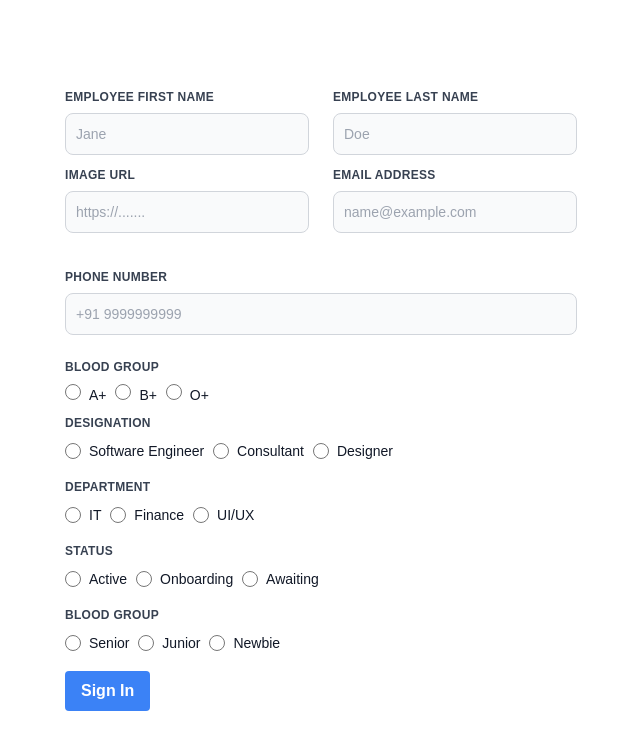
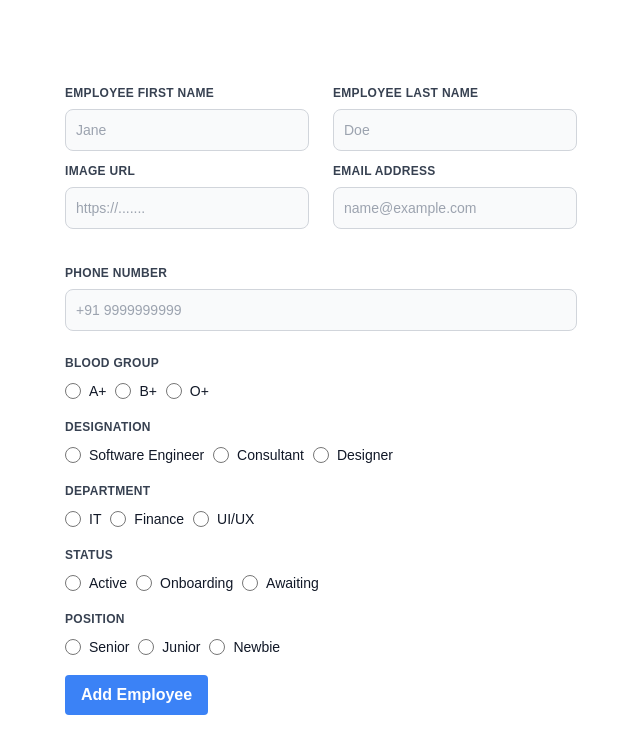
Before and after one commit to harsh1x4/e-m-s, a Next.js app: page /createData in a window 1280 px wide. Shown: the top 754 px of the page, without its empty margins (319-959 px from the left). Built offline with nearby package versions, Linux system fonts and the light colour scheme.

Commit message:
Modified with some changes

```diff
--- a/pages/createData.js
+++ b/pages/createData.js
@@ -1,178 +1,234 @@
+/* eslint-disable react-hooks/rules-of-hooks */
+import { useState } from 'react'
 import styles from '../styles/Home.module.css'
+import { Radio } from '@nextui-org/react';
+
 const createData = () => {
+
+  const [employee, setEmployee] = useState({});
+
+  const addEmployeeForm = (e) => {
+    console.log(employee);
+
+    e.preventDefault();
+  }
+
   return (
     <>
       <div className={styles.container}>
         <div className={styles.main}>
-          <form className="w-full max-w-lg">
+          <form onSubmit={addEmployeeForm} className="w-full max-w-lg">
             <div className="flex flex-wrap -mx-3 mb-6">
               <div className="w-full md:w-1/2 px-3 mb-3 md:mb-0">
-                <label className="block uppercase tracking-wide text-gray-700 text-xs font-bold mb-2" for="grid-first-name">
+                <label className="block uppercase tracking-wide text-gray-700 text-xs font-bold mb-2" htmlFor="grid-first-name">
                   Employee First Name
                 </label>
                 <input className="bg-gray-50 border border-gray-300 text-gray-900 text-sm rounded-lg focus:ring-blue-500 focus:border-blue-500 block w-full p-2.5 dark:bg-gray-700 dark:border-gray-600 dark:placeholder-gray-400 dark:text-white dark:focus:ring-blue-500 dark:focus:border-blue-500" id="grid-first-name"
-                  type="text" placeholder="Jane" />
+                  type="text" placeholder="Jane" onChange={(e) => {
+                    setEmployee({ ...employee, firstName: e.target.value })
+                  }} />
               </div>
               <div className="w-full md:w-1/2 mb-3  px-3">
-                <label className="block uppercase tracking-wide text-gray-700 text-xs font-bold mb-2" for="grid-last-name">
+                <label className="block uppercase tracking-wide text-gray-700 text-xs font-bold mb-2" htmlFor="grid-last-name">
                   Employee Last Name
                 </label>
                 <input className="bg-gray-50 border border-gray-300 text-gray-900 text-sm rounded-lg focus:ring-blue-500 focus:border-blue-500 block w-full p-2.5 dark:bg-gray-700 dark:border-gray-600 dark:placeholder-gray-400 dark:text-white dark:focus:ring-blue-500 dark:focus:border-blue-500" id="grid-last-name"
-                  type="text" placeholder="Doe" />
+                  type="text" placeholder="Doe" onChange={(e) => {
+                    setEmployee({ ...employee, lastName: e.target.value })
+                  }} />
               </div>
               <div className="w-full md:w-1/2 mb-3  px-3">
-                <label className="block uppercase tracking-wide text-gray-700 text-xs font-bold mb-2" for="grid-imgUrl">
+                <label className="block uppercase tracking-wide text-gray-700 text-xs font-bold mb-2" htmlFor="grid-imgUrl">
                   Image URL
                 </label>
                 <input className="bg-gray-50 border border-gray-300 text-gray-900 text-sm rounded-lg focus:ring-blue-500 focus:border-blue-500 block w-full p-2.5 dark:bg-gray-700 dark:border-gray-600 dark:placeholder-gray-400 dark:text-white dark:focus:ring-blue-500 dark:focus:border-blue-500" id="grid-imgUrl"
-                  type="text" placeholder="https://......." />
+                  type="text" placeholder="https://......." onChange={(e) => {
+                    setEmployee({ ...employee, imageUrl: e.target.value })
+                  }} />
               </div>
               <div className="w-full md:w-1/2 px-3">
-                <label className="block uppercase tracking-wide text-gray-700 text-xs font-bold mb-2" for="grid-mail">
+                <label className="block uppercase tracking-wide text-gray-700 text-xs font-bold mb-2" htmlFor="grid-mail">
                   Email Address
                 </label>
                 <input className="bg-gray-50 border border-gray-300 text-gray-900 text-sm rounded-lg focus:ring-blue-500 focus:border-blue-500 block w-full p-2.5 dark:bg-gray-700 dark:border-gray-600 dark:placeholder-gray-400 dark:text-white dark:focus:ring-blue-500 dark:focus:border-blue-500" id="grid-mail"
-                  type="text" placeholder="name@example.com" />
+                  type="text" placeholder="name@example.com" onChange={(e) => {
+                    setEmployee({ ...employee, emailId: e.target.value })
+                  }} />
               </div>
             </div>
             <div className="flex flex-wrap -mx-3 mb-6">
               <div className="w-full px-3">
-                <label className="block uppercase tracking-wide text-gray-700 text-xs font-bold mb-2" for="grid-number">
+                <label className="block uppercase tracking-wide text-gray-700 text-xs font-bold mb-2" htmlFor="grid-number">
                   Phone Number
                 </label>
-                <input class="bg-gray-50 border border-gray-300 text-gray-900 text-sm rounded-lg focus:ring-blue-500 focus:border-blue-500 block w-full p-2.5 dark:bg-gray-700 dark:border-gray-600 dark:placeholder-gray-400 dark:text-white dark:focus:ring-blue-500 dark:focus:border-blue-500" id="grid-number"
-                  type="text" placeholder="+91 9999999999" />
+                <input className="bg-gray-50 border border-gray-300 text-gray-900 text-sm rounded-lg focus:ring-blue-500 focus:border-blue-500 block w-full p-2.5 dark:bg-gray-700 dark:border-gray-600 dark:placeholder-gray-400 dark:text-white dark:focus:ring-blue-500 dark:focus:border-blue-500" id="grid-number"
+                  type="text" placeholder="+91 9999999999" onChange={(e) => {
+                    setEmployee({ ...employee, phoneNumber: e.target.value })
+                  }} />
               </div>
             </div>
 
-            <div className="flex flex-wrap -mx-3 mb-2">
-              <div className="w-full px-3">
-                <label className="block uppercase tracking-wide text-gray-700 text-xs font-bold mb-2" for="grid-number">
-                  Blood Group
-                </label>
-                <input className="w-4 h-4 border-gray-300 focus:ring-2 focus:ring-blue-300 dark:focus:ring-blue-600 dark:focus:bg-blue-600 dark:bg-gray-700 dark:border-gray-600"
-                  type="radio" id="A+" value="A+" name="bloodGroup"
-                  required />
-                <label className="ml-2 text-sm font-medium text-gray-900 dark:text-gray-300" for="A+">A+</label>&nbsp;&nbsp;
-                <input className="w-4 h-4 border-gray-300 focus:ring-2 focus:ring-blue-300 dark:focus:ring-blue-600 dark:focus:bg-blue-600 dark:bg-gray-700 dark:border-gray-600"
-                  type="radio" id="B+" value="B+" name="bloodGroup"
-                  required />
-                <label className="ml-2 text-sm font-medium text-gray-900 dark:text-gray-300" for="B+">B+</label>&nbsp;&nbsp;
-                <input className="w-4 h-4 border-gray-300 focus:ring-2 focus:ring-blue-300 dark:focus:ring-blue-600 dark:focus:bg-blue-600 dark:bg-gray-700 dark:border-gray-600"
-                  type="radio" id="O+" value="O+" name="bloodGroup"
-                  required />
-                <label className="ml-2 text-sm font-medium text-gray-900 dark:text-gray-300" for="O+">O+</label>
-              </div>
-            </div>
+            {/* ===============Blood Group=============== */}
 
             <div className="flex flex-wrap -mx-3 mb-2">
               <div className="w-full px-3">
-                <label className="block uppercase tracking-wide text-gray-700 text-xs font-bold mb-2" for="grid-number">
-                  Designation
+                <label className="block uppercase tracking-wide text-gray-700 text-xs font-bold mb-2" htmlFor="grid-number">
+                  Blood Group
                 </label>
-                <div class="flex items-center mb-2">
-                  <div class="flex items-center">
+                <div className="flex items-center mb-2">
+                  <div className="flex items-center">
                     <input className="w-4 h-4 border-gray-300 focus:ring-2 focus:ring-blue-300 dark:focus:ring-blue-600 dark:focus:bg-blue-600 dark:bg-gray-700 dark:border-gray-600"
-                      type="radio" id="softwareEngineer" value="Software Engineer" name="designation"
-                      required />
-                    <label className="ml-2 text-sm font-medium text-gray-900 dark:text-gray-300" for="softwareEngineer">Software Engineer</label>&nbsp;&nbsp;
+                      type="radio" id="A+" name="bloodGroup" value="A+" required onChange={(e) => {
+                        setEmployee({ ...employee, bloodGroup: e.target.value })
+                      }} />
+                    <label className="ml-2 text-sm font-medium text-gray-900 dark:text-gray-300" htmlFor="A+">A+</label>&nbsp;&nbsp;
                   </div>
-                  <div class="flex items-center">
+                  <div className="flex items-center">
                     <input className="w-4 h-4 border-gray-300 focus:ring-2 focus:ring-blue-300 dark:focus:ring-blue-600 dark:focus:bg-blue-600 dark:bg-gray-700 dark:border-gray-600"
-                      type="radio" id="consultant" value="Consultant" name="designation"
-                      required />
-                    <label className="ml-2 text-sm font-medium text-gray-900 dark:text-gray-300" for="consultant">Consultant</label>&nbsp;&nbsp;
+                      type="radio" id="B+" name="bloodGroup" value="B+" required onChange={(e) => {
+                        setEmployee({ ...employee, bloodGroup: e.target.value })
+                      }} />
+                    <label className="ml-2 text-sm font-medium text-gray-900 dark:text-gray-300" htmlFor="B+">B+</label>&nbsp;&nbsp;
                   </div>
-                  <div class="flex items-center">
+                  <div className="flex items-center">
                     <input className="w-4 h-4 border-gray-300 focus:ring-2 focus:ring-blue-300 dark:focus:ring-blue-600 dark:focus:bg-blue-600 dark:bg-gray-700 dark:border-gray-600"
-                      type="radio" id="designer" value="Designer" name="designation"
-                      required />
-                    <label className="ml-2 text-sm font-medium text-gray-900 dark:text-gray-300" for="designer">Designer</label>
+                      type="radio" id="O+" name="bloodGroup" value="O+" required onChange={(e) => {
+                        setEmployee({ ...employee, bloodGroup: e.target.value })
+                      }} />
+                    <label className="ml-2 text-sm font-medium text-gray-900 dark:text-gray-300" htmlFor="O+">O+</label>
                   </div>
                 </div>
               </div>
             </div>
 
+            {/* ===============Designation=============== */}
+
             <div className="flex flex-wrap -mx-3 mb-2">
               <div className="w-full px-3">
-                <label className="block uppercase tracking-wide text-gray-700 text-xs font-bold mb-2" for="grid-number">
-                  Department
+                <label className="block uppercase tracking-wide text-gray-700 text-xs font-bold mb-2" htmlFor="grid-number">
+                  Designation
                 </label>
-                <div class="flex items-center mb-2">
-                  <div class="flex items-center">
+                <div className="flex items-center mb-2">
+                  <div className="flex items-center">
                     <input className="w-4 h-4 border-gray-300 focus:ring-2 focus:ring-blue-300 dark:focus:ring-blue-600 dark:focus:bg-blue-600 dark:bg-gray-700 dark:border-gray-600"
-                      type="radio" id="it" value="Active" name="department"
-                      required />
-                    <label className="ml-2 text-sm font-medium text-gray-900 dark:text-gray-300" for="Active">IT</label>&nbsp;&nbsp;
+                      type="radio" id="softwareEngineer" value="Software Engineer" name="designation" required onChange={(e) => {
+                        setEmployee({ ...employee, designation: e.target.value })
+                      }} />
+                    <label className="ml-2 text-sm font-medium text-gray-900 dark:text-gray-300" htmlFor="softwareEngineer">Software Engineer</label>&nbsp;&nbsp;
                   </div>
-                  <div class="flex items-center">
+                  <div className="flex items-center">
                     <input className="w-4 h-4 border-gray-300 focus:ring-2 focus:ring-blue-300 dark:focus:ring-blue-600 dark:focus:bg-blue-600 dark:bg-gray-700 dark:border-gray-600"
-                      type="radio" id="finance" value="Finance" name="department"
-                      required />
-                    <label className="ml-2 text-sm font-medium text-gray-900 dark:text-gray-300" for="finance">Finance</label>&nbsp;&nbsp;
+                      type="radio" id="consultant" value="Consultant" name="designation" required onChange={(e) => {
+                        setEmployee({ ...employee, designation: e.target.value })
+                      }} />
+                    <label className="ml-2 text-sm font-medium text-gray-900 dark:text-gray-300" htmlFor="consultant">Consultant</label>&nbsp;&nbsp;
                   </div>
-                  <div class="flex items-center">
+                  <div className="flex items-center">
                     <input className="w-4 h-4 border-gray-300 focus:ring-2 focus:ring-blue-300 dark:focus:ring-blue-600 dark:focus:bg-blue-600 dark:bg-gray-700 dark:border-gray-600"
-                      type="radio" id="uiux" value="UI/UX" name="department"
-                      required />
-                    <label className="ml-2 text-sm font-medium text-gray-900 dark:text-gray-300" for="uiux">UI/UX</label>
+                      type="radio" id="designer" value="Designer" name="designation" required onChange={(e) => {
+                        setEmployee({ ...employee, designation: e.target.value })
+                      }} />
+                    <label className="ml-2 text-sm font-medium text-gray-900 dark:text-gray-300" htmlFor="designer">Designer</label>
                   </div>
                 </div>
               </div>
             </div>
 
+            {/* ===============Department=============== */}
+
             <div className="flex flex-wrap -mx-3 mb-2">
               <div className="w-full px-3">
-                <label className="block uppercase tracking-wide text-gray-700 text-xs font-bold mb-2" for="grid-number">
-                  Status
+                <label className="block uppercase tracking-wide text-gray-700 text-xs font-bold mb-2" htmlFor="grid-number">
+                  Department
                 </label>
-                <div class="flex items-center mb-2">
-                  <div class="flex items-center">
+                <div className="flex items-center mb-2">
+                  <div className="flex items-center">
                     <input className="w-4 h-4 border-gray-300 focus:ring-2 focus:ring-blue-300 dark:focus:ring-blue-600 dark:focus:bg-blue-600 dark:bg-gray-700 dark:border-gray-600"
-                      type="radio" id="Active" value="Active" name="bloodGroup"
-                      required />
-                    <label className="ml-2 text-sm font-medium text-gray-900 dark:text-gray-300" for="Active">Active</label>&nbsp;&nbsp;
+                      type="radio" name="department" id="it" value="IT" required onChange={(e) => {
+                        setEmployee({ ...employee, department: e.target.value })
+                      }} />
+                    <label className="ml-2 text-sm font-medium text-gray-900 dark:text-gray-300" htmlFor="it">IT</label>&nbsp;&nbsp;
                   </div>
-                  <div class="flex items-center">
+                  <div className="flex items-center">
                     <input className="w-4 h-4 border-gray-300 focus:ring-2 focus:ring-blue-300 dark:focus:ring-blue-600 dark:focus:bg-blue-600 dark:bg-gray-700 dark:border-gray-600"
-                      type="radio" id="Onboarding" value="Onboarding" name="bloodGroup"
-                      required />
-                    <label className="ml-2 text-sm font-medium text-gray-900 dark:text-gray-300" for="Onboarding">Onboarding</label>&nbsp;&nbsp;
+                      type="radio" name="department" id="finance" value="Finance" required onChange={(e) => {
+                        setEmployee({ ...employee, department: e.target.value })
+                      }} />
+                    <label className="ml-2 text-sm font-medium text-gray-900 dark:text-gray-300" htmlFor="finance">Finance</label>&nbsp;&nbsp;
                   </div>
-                  <div class="flex items-center">
+                  <div className="flex items-center">
                     <input className="w-4 h-4 border-gray-300 focus:ring-2 focus:ring-blue-300 dark:focus:ring-blue-600 dark:focus:bg-blue-600 dark:bg-gray-700 dark:border-gray-600"
-                      type="radio" id="Newbie" value="Newbie" name="bloodGroup"
-                      required />
-                    <label className="ml-2 text-sm font-medium text-gray-900 dark:text-gray-300" for="Newbie">Awaiting</label>
+                      type="radio" name="department" id="uiux" value="UI/UX" required onChange={(e) => {
+                        setEmployee({ ...employee, department: e.target.value })
+                      }} />
+                    <label className="ml-2 text-sm font-medium text-gray-900 dark:text-gray-300" htmlFor="uiux">UI/UX</label>
                   </div>
                 </div>
               </div>
             </div>
 
+            {/* ===============Status=============== */}
+
+            <div className="flex flex-wrap -mx-3 mb-2">
+              <div className="w-full px-3">
+                <label className="block uppercase tracking-wide text-gray-700 text-xs font-bold mb-2" htmlFor="grid-number">
+                  Status
+                </label>
+                <div className="flex items-center mb-2">
+                  <div className="flex items-center">
+                    <input className="w-4 h-4 border-gray-300 focus:ring-2 focus:ring-blue-300 dark:focus:ring-blue-600 dark:focus:bg-blue-600 dark:bg-gray-700 dark:border-gray-600"
+                      type="radio" id="Active" name="status" value="Active" required onChange={(e) => {
+                        setEmployee({ ...employee, status: e.target.value })
+                      }} />
+                    <label className="ml-2 text-sm font-medium text-gray-900 dark:text-gray-300" htmlFor="Active">Active</label>&nbsp;&nbsp;
+                  </div>
+                  <div className="flex items-center">
+                    <input className="w-4 h-4 border-gray-300 focus:ring-2 focus:ring-blue-300 dark:focus:ring-blue-600 dark:focus:bg-blue-600 dark:bg-gray-700 dark:border-gray-600"
+                      type="radio" id="Onboarding" name="status" value="Onboarding" required onChange={(e) => {
+                        setEmployee({ ...employee, status: e.target.value })
+                      }} />
+                    <label className="ml-2 text-sm font-medium text-gray-900 dark:text-gray-300" htmlFor="Onboarding">Onboarding</label>&nbsp;&nbsp;
+                  </div>
+                  <div className="flex items-center">
+                    <input className="w-4 h-4 border-gray-300 focus:ring-2 focus:ring-blue-300 dark:focus:ring-blue-600 dark:focus:bg-blue-600 dark:bg-gray-700 dark:border-gray-600"
+                      type="radio" id="Awaiting" name="status" value="Awaiting" required onChange={(e) => {
+                        setEmployee({ ...employee, status: e.target.value })
+                      }} />
+                    <label className="ml-2 text-sm font-medium text-gray-900 dark:text-gray-300" htmlFor="Awaiting">Awaiting</label>
+                  </div>
+                </div>
+              </div>
+            </div>
+
+            {/* ===============Position=============== */}
+
             <div className="flex flex-wrap -mx-3 mb-2">
               <div className="w-full px-3">
 
-                <label className="block uppercase tracking-wide text-gray-700 text-xs font-bold mb-2" for="grid-number">
-                  Blood Group
+                <label className="block uppercase tracking-wide text-gray-700 text-xs font-bold mb-2" htmlFor="grid-number">
+                  Position
                 </label>
-                <div class="flex items-center mb-2">
-                  <div class="flex items-center">
+                <div className="flex items-center mb-2">
+                  <div className="flex items-center">
                     <input className="w-4 h-4 border-gray-300 focus:ring-2 focus:ring-blue-300 dark:focus:ring-blue-600 dark:focus:bg-blue-600 dark:bg-gray-700 dark:border-gray-600"
-                      type="radio" id="senior" value="Senior" name="position"
-                      required />
-                    <label className="ml-2 text-sm font-medium text-gray-900 dark:text-gray-300" for="senior">Senior</label>&nbsp;&nbsp;
+                      type="radio" id="senior" name="position" value="Senior" required onChange={(e) => {
+                        setEmployee({ ...employee, position: e.target.value })
+                      }} />
+                    <label className="ml-2 text-sm font-medium text-gray-900 dark:text-gray-300" htmlFor="senior">Senior</label>&nbsp;&nbsp;
                   </div>
-                  <div class="flex items-center">
+                  <div className="flex items-center">
                     <input className="w-4 h-4 border-gray-300 focus:ring-2 focus:ring-blue-300 dark:focus:ring-blue-600 dark:focus:bg-blue-600 dark:bg-gray-700 dark:border-gray-600"
-                      type="radio" id="junior" value="Junior" name="position"
-                      required />
-                    <label className="ml-2 text-sm font-medium text-gray-900 dark:text-gray-300" for="junior">Junior</label>&nbsp;&nbsp;
+                      type="radio" id="junior" name="position" value="Junior" required onChange={(e) => {
+                        setEmployee({ ...employee, position: e.target.value })
+                      }} />
+                    <label className="ml-2 text-sm font-medium text-gray-900 dark:text-gray-300" htmlFor="junior">Junior</label>&nbsp;&nbsp;
                   </div>
-                  <div class="flex items-center">
+                  <div className="flex items-center">
                     <input className="w-4 h-4 border-gray-300 focus:ring-2 focus:ring-blue-300 dark:focus:ring-blue-600 dark:focus:bg-blue-600 dark:bg-gray-700 dark:border-gray-600"
-                      type="radio" id="newbie" value="Newbie" name="position"
-                      required />
-                    <label className="ml-2 text-sm font-medium text-gray-900 dark:text-gray-300" for="newbie">Newbie</label>
+                      type="radio" id="newbie" name="position" value="Newbie" required onChange={(e) => {
+                        setEmployee({ ...employee, position: e.target.value })
+                      }} />
+                    <label className="ml-2 text-sm font-medium text-gray-900 dark:text-gray-300" htmlFor="newbie">Newbie</label>
                   </div>
                 </div>
               </div>
@@ -180,8 +236,8 @@ const createData = () => {
 
             <div className="flex items-center justify-between">
               <button className="bg-blue-500 hover:bg-blue-700 text-white font-bold py-2 px-4 rounded focus:outline-none focus:shadow-outline"
-                type="button">
-                Sign In
+                type="submit">
+                Add Employee
               </button>
             </div>
           </form>
```
